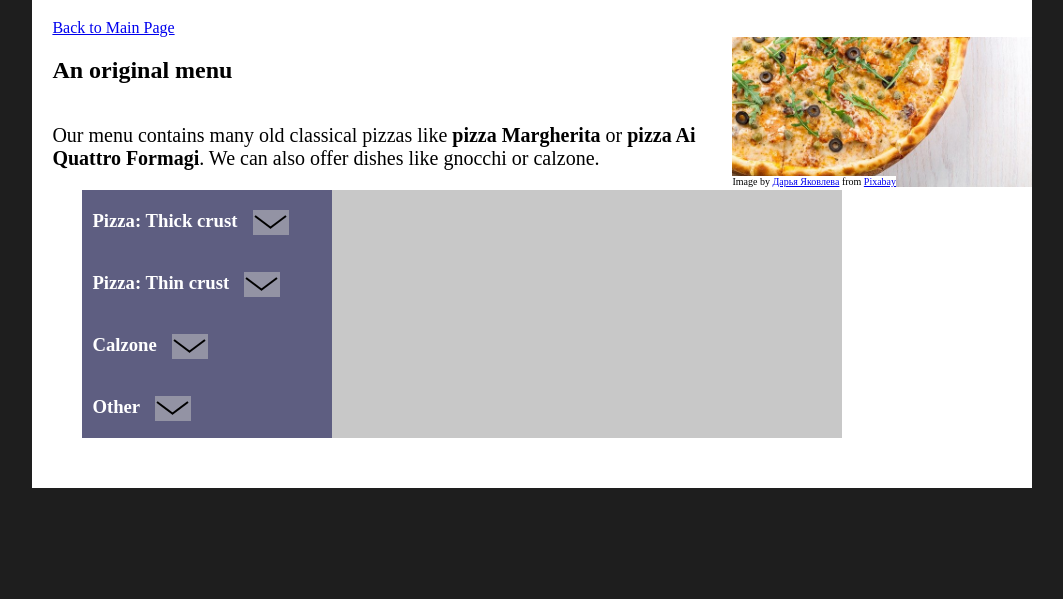
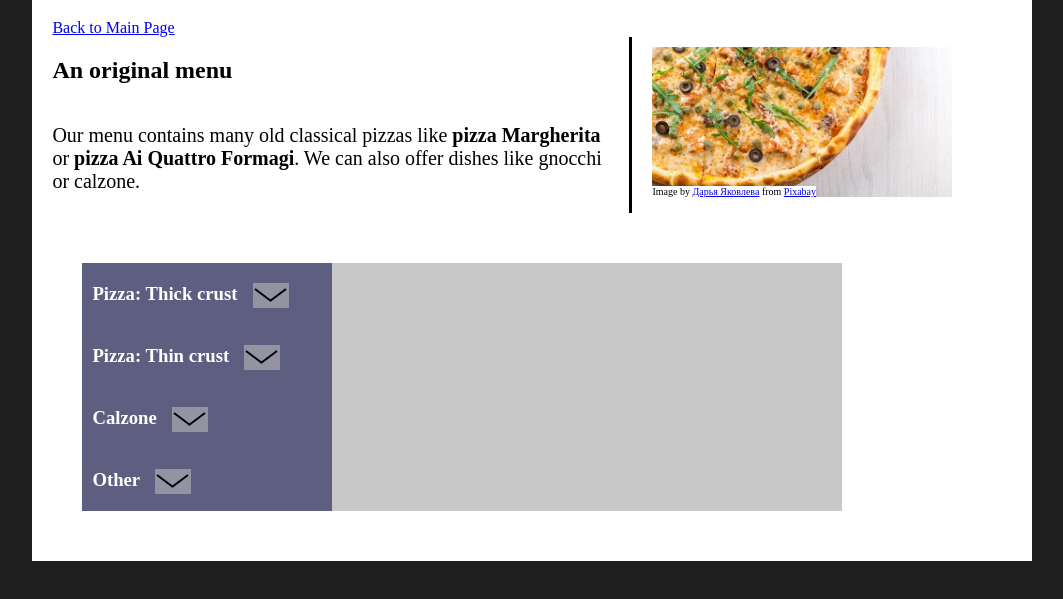
Before and after one commit to B-Moritz/FreakyFriday, a plain HTML site: page MenuPage.html in a window 1280 px wide. Shown: the part 101-700 px from the top of the page, without its empty margins (102-1165 px from the left). Drawn offline with Linux system fonts and the light colour scheme.

Commit message:
Changes to menu page

```diff
--- a/MenuPage.html
+++ b/MenuPage.html
@@ -17,7 +17,7 @@
     </nav>
     <article>
       <div class="row description">
-        <div class="col-70">
+        <div class="col-60">
           <h2>An original menu</h2>
           <p>Our menu contains many old classical pizzas like <b>pizza Margherita</b> or <b>pizza Ai Quattro Formagi</b>.
              We can also offer dishes like gnocchi or calzone.
--- a/css/MenuPage.css
+++ b/css/MenuPage.css
@@ -22,6 +22,11 @@ nav {
   overflow: auto;
 }
 
+.description .col-60 {
+  border-right-style: solid;
+  border-left-color: black;
+}
+
 .description h2, p {
   padding: 20px;
   margin: 0;
@@ -37,6 +42,8 @@ nav {
   background-size: cover;
   height: 150px;
   position: relative;
+  margin-left: 20px;
+  margin-top: 10px;
 }
 
 .supportingImage p {
@@ -50,6 +57,7 @@ nav {
 }
 
 .menuList {
+  padding-top: 50px;
   height: auto;
   overflow: auto;
   padding-left: 50px;
```
